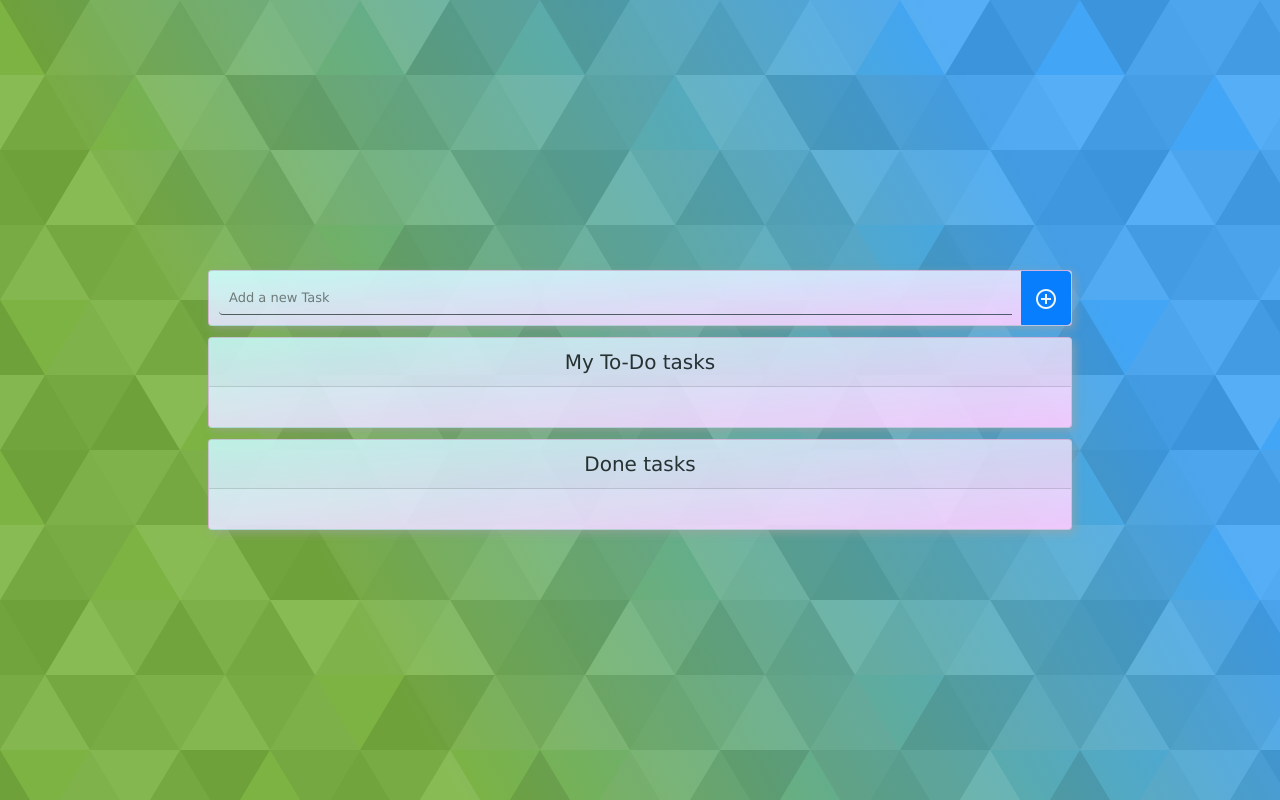
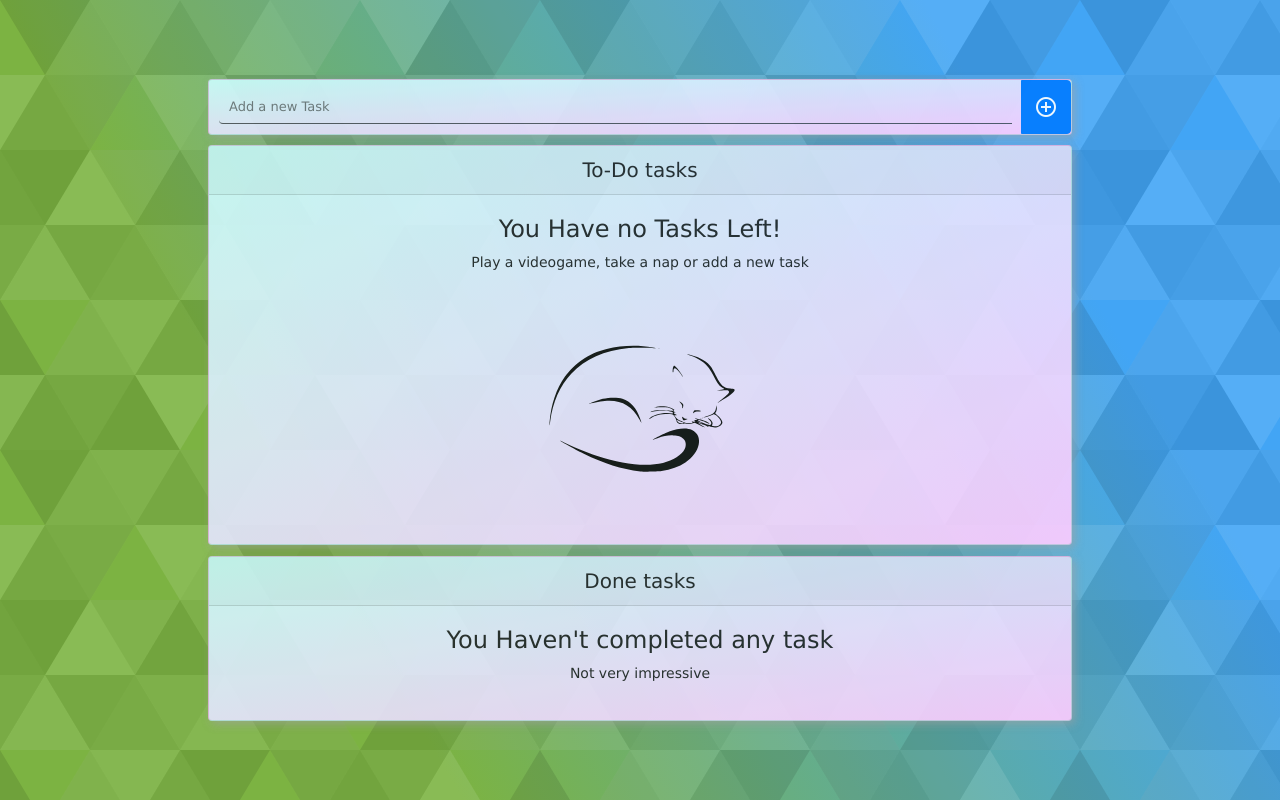
Before and after one commit to LizzieGuajardoMozo/todo-list-beliveo, a React (Create React App) app: page / in a window 1280 px wide. Built offline with nearby package versions, Linux system fonts and the light colour scheme.

Commit message:
Empty List Message
Empty list message

```diff
--- a/src/App.css
+++ b/src/App.css
@@ -51,12 +51,21 @@ input[type="text"]:focus {
   cursor: pointer;
 }
 
+.trash{
+  cursor:pointer;
+  color: #D61A3C
+}
+
 .input-group-prepend
 {
   padding: 3%;
 
 }
 
+.asset
+{
+  width: 30%;
+}
 
 .icon-blue{
   color: #0970dc;
@@ -75,5 +84,5 @@ input[type="text"]:focus {
 #newitem{
   margin: 10px;
   background-color: transparent;
-  width: 80%;
+  width: 70%;
 }
--- a/src/App.js
+++ b/src/App.js
@@ -1,8 +1,9 @@
 import React, { useState, useEffect } from 'react';
 import './App.css';
+import catIcon from './cat.svg';
+
 
 function App() {
-
   var  loadedUndone = localStorage.getItem("todo")
   var  loadedDone = localStorage.getItem("done")
 
@@ -26,9 +27,11 @@ function App() {
     saveInLocalStorage();
   })
 
+
   const [undoneTasks,setNewUndoneTask] = useState(loadedUndone);
   const [newTask,setNewTask] = useState("");
   const [doneTasks,setDoneTask] = useState(loadedDone);
+
 
 
   function saveInLocalStorage(){
@@ -42,6 +45,7 @@ function App() {
     arrTemp.splice(index,1);
     setNewUndoneTask(arrTemp);
     saveInLocalStorage();
+
   };
 
   function markAsUndone(index){
@@ -73,7 +77,7 @@ function App() {
           <div className="col-12">
             <div className="card" id="new">
                 <div className="input-group text-center">
-                  <input id="newitem" type="text" class="form-control" value={newTask} onChange={e => setNewTask(e.target.value)} placeholder="Add a new Task" onKeyPress={event => {if(event.key == "Enter"){addTask()}}}/>
+                  <input id="newitem" type="text" className="form-control" value={newTask} onChange={e => setNewTask(e.target.value)} placeholder="Add a new Task" onKeyPress={event => {if(event.key == "Enter"){addTask()}}}/>
                   <div className="input-group-append">
                     <button className="btn btn-primary" type="submit" onClick={addTask}>
                       <i className="material-icons align-middle" aria-hidden="true" >add_circle_outline</i>
@@ -85,13 +89,22 @@ function App() {
 
           <div className="col-12">
             <div className="card" id="todo">
-              <h5 className="card-header text-center">My To-Do tasks</h5>
+              <h5 className="card-header text-center">To-Do tasks</h5>
               <div className="card-body">
-                {undoneTasks.map(
+                {undoneTasks.length===0 ?
+                <div text-center>
+                  <h4 className="text-center">You Have no Tasks Left!</h4>
+                  <p className="text-center">Play a videogame, take a nap or add a new task</p>
+                  <div className="text-center">
+                    <img src={catIcon} alt="consider taking a nap" className="asset text-center"/>
+                  </div>
+                </div>
+                :
+                undoneTasks.map(
                     (task,index) => (
-                      <div class="input-group">
+                      <div className="input-group">
                         <div className="task-row">
-                          <div class="input-group-prepend">
+                          <div className="input-group-append">
                             <i className="check material-icons icon-blue" onClick={()=> {completeTask(index);}}> check_box_outline_blank </i>
                           </div>
                         </div>
@@ -112,11 +125,17 @@ function App() {
             <div className="card" id="done">
               <h5 className="card-header text-center">Done tasks</h5>
               <div className="card-body">
-              {doneTasks.map(
+              {doneTasks.length===0 ?
+                <div text-center>
+                  <h4 className="text-center">You Haven't completed any task</h4>
+                  <p className="text-center">Not very impressive</p>
+                </div>
+                :
+                doneTasks.map(
                       (task,index) => (
-                      <div class="input-group">
+                        <div className="input-group">
                           <div className="task-row">
-                          <div class="input-group-prepend">
+                            <div className="input-group-append">
                             <i className="check material-icons align-middle icon-blue" onClick={()=> {markAsUndone(index)}}> check_box </i></div>
                           </div>
                           <div className="col-10 task-row">
```
Also changed, not shown: src/cat.svg (added). Lines whose indentation alone changed are shown as unchanged.
